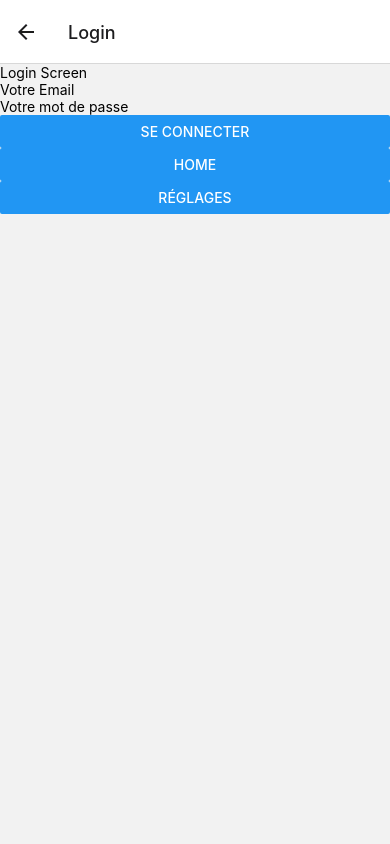
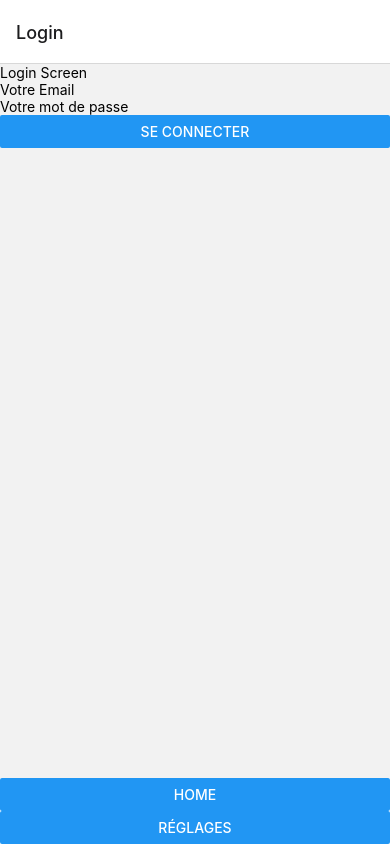
Before and after one commit to adatechschool/projet-mobile-tddeter, a React Native app in the folder TDDeter/: screen /Login in a window 390 px wide. Built offline with nearby package versions, Linux system fonts and the light colour scheme.

Commit message:
[refactor] Change StackNavigator in App into BottomTabNavigator to implement the Footer component only in one place

```diff
--- a/TDDeter/App.js
+++ b/TDDeter/App.js
@@ -1,21 +1,22 @@
 import LoginScreen from "./Screens/LoginScreen";
 import HomeScreen from "./Screens/HomeScreen";
 import BrocanteScreen from "./Screens/BrocanteScreen";
+import SettingsScreen from "./Screens/SettingsScreen";
+import Footer from "./Components/Footer";
 import { NavigationContainer } from "@react-navigation/native";
-import { createNativeStackNavigator } from "@react-navigation/native-stack";
-import SettingsScreen from "./Screens/SettingsScreen";
+import { createBottomTabNavigator } from "@react-navigation/bottom-tabs";
 
-const Stack = createNativeStackNavigator();
+const Tab = createBottomTabNavigator();
 
 export default function App() {
   return (
     <NavigationContainer>
-      <Stack.Navigator>
-        <Stack.Screen name="Home" component={HomeScreen} />
-        <Stack.Screen name="Login" component={LoginScreen} />
-        <Stack.Screen name="Brocante" component={BrocanteScreen} />
-        <Stack.Screen name="Settings" component={SettingsScreen} />
-      </Stack.Navigator>
+      <Tab.Navigator tabBar={Footer}>
+        <Tab.Screen name="Home" component={HomeScreen} />
+        <Tab.Screen name="Settings" component={SettingsScreen} />
+        <Tab.Screen name="Login" component={LoginScreen} />
+        <Tab.Screen name="Brocante" component={BrocanteScreen} />
+      </Tab.Navigator>
     </NavigationContainer>
   );
 }
--- a/TDDeter/Components/Footer.js
+++ b/TDDeter/Components/Footer.js
@@ -1,9 +1,6 @@
-import { useNavigation } from "@react-navigation/native";
 import { View, Button } from "react-native";
 
-export default function Footer() {
-  const navigation = useNavigation();
-
+export default function Footer({ navigation }) {
   const redirectToHome = () => {
     navigation.navigate("Home");
   };
--- a/TDDeter/Screens/BrocanteScreen.js
+++ b/TDDeter/Screens/BrocanteScreen.js
@@ -1,12 +1,10 @@
 import { View, Text } from "react-native";
-import Footer from "../Components/Footer";
 
 export default function BrocanteScreen() {
   return (
     <View>
       <Text>Brocante Screen</Text>
       <Text>et les exposants voila </Text>
-      <Footer />
     </View>
   );
 }
--- a/TDDeter/Screens/HomeScreen.js
+++ b/TDDeter/Screens/HomeScreen.js
@@ -1,11 +1,8 @@
 import { View, Text, StyleSheet } from "react-native";
-import { useNavigation } from "@react-navigation/native";
 import Navbar from "../Components/Navbar";
 import NextEvent from "../Components/NextEvent";
-import Footer from "../Components/Footer";
 
-export default function HomeScreen() {
-  const navigation = useNavigation();
+export default function HomeScreen({ navigation }) {
   const redirectToBrocante = () => {
     navigation.navigate("Brocante");
   };
@@ -15,7 +12,6 @@
       <Text>Home Screen</Text>
       <Text>Bonjour, vous êtes connecté !</Text>
       <NextEvent onPressAction={redirectToBrocante} />
-      <Footer />
     </View>
   );
 }
--- a/TDDeter/Screens/LoginScreen.js
+++ b/TDDeter/Screens/LoginScreen.js
@@ -1,13 +1,10 @@
 import { useState } from "react";
 import { View, Text, TextInput, Button } from "react-native";
-import { useNavigation } from "@react-navigation/native";
-import Footer from "../Components/Footer";
 
-export default function LoginScreen() {
+export default function LoginScreen({ navigation }) {
   const [mail, setMail] = useState("");
   const [password, setPassword] = useState("");
 
-  const navigation = useNavigation();
   const redirectToHome = () => {
     navigation.navigate("Home");
   };
@@ -34,7 +31,6 @@
         onChangeText={(newPassword) => setPassword(newPassword)}
       />
       <Button onPress={submitForm} title="Se connecter" />
-      <Footer />
     </View>
   );
 }
```
